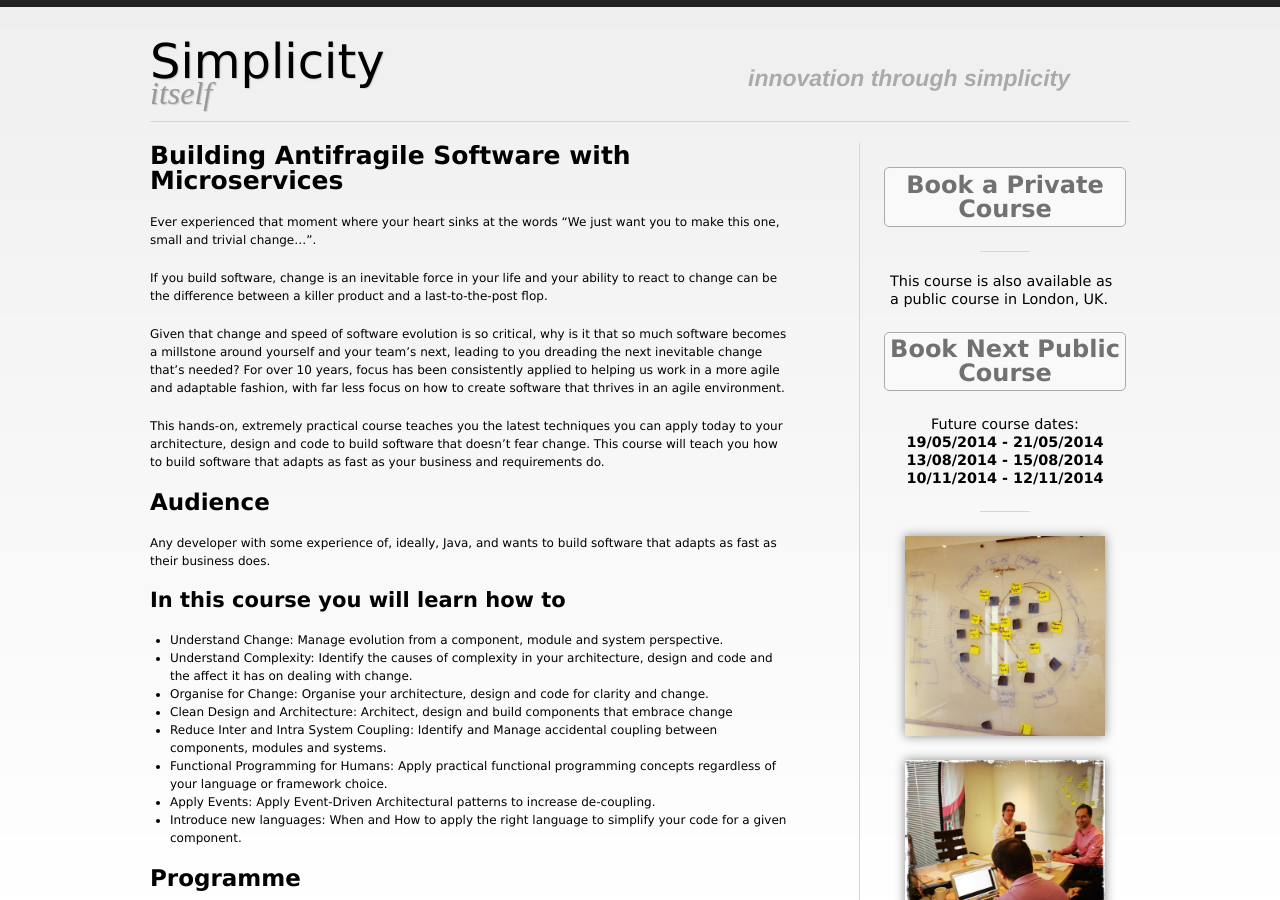
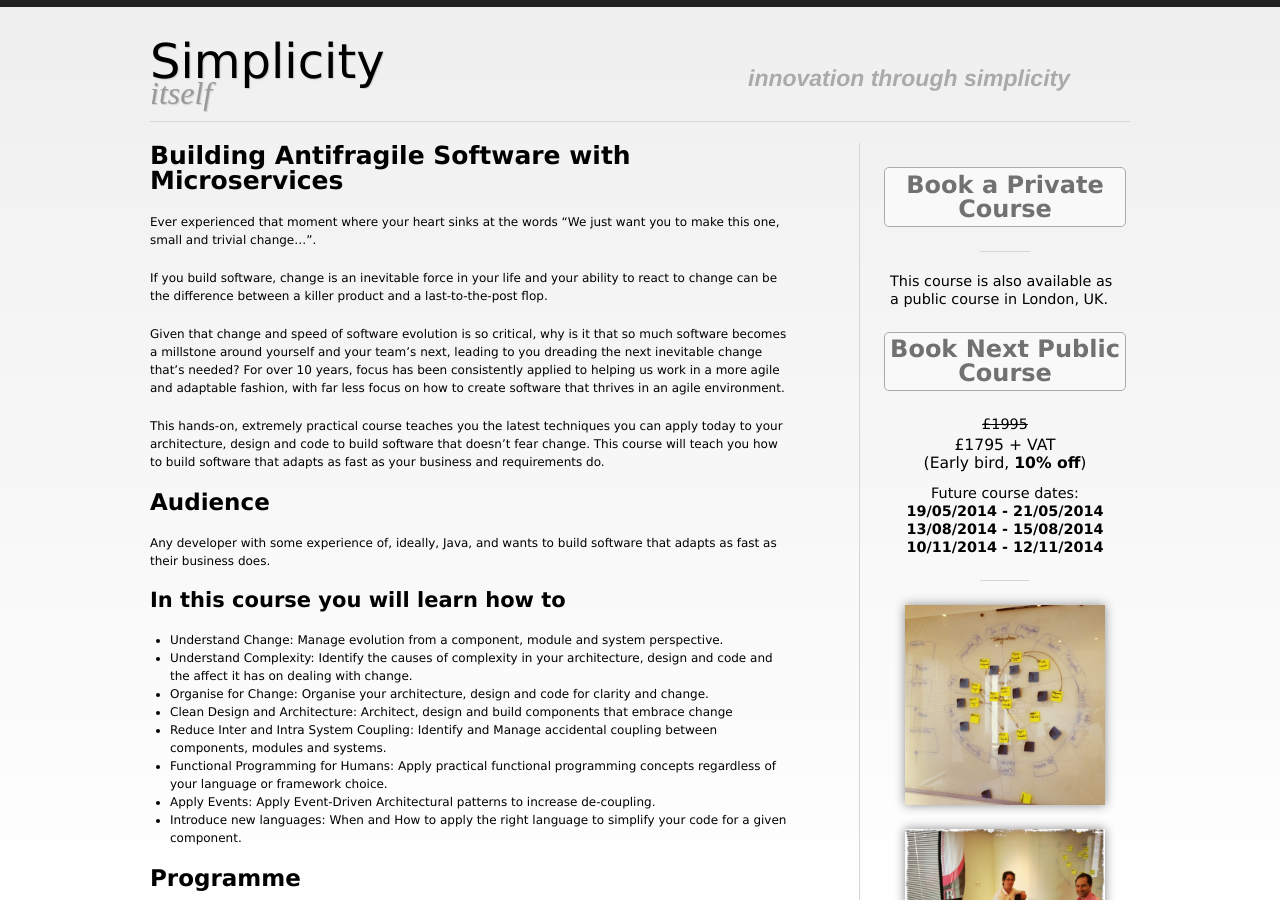
Before and after one commit to simplicitysite/simplicitysite.github.io, a Jekyll site: the page built from training/course/building_adaptable_software.md, in a window 1280 px wide and 900 px high. Built offline with Jekyll 4.4.1, drawn with Linux system fonts in a browser that asks for light colours; nearby versions of some CDN libraries; Markdown is read by kramdown in place of the engine named in the settings.

Commit message:
Added pricing to fragile page

```diff
--- a/_layouts/course.html
+++ b/_layouts/course.html
@@ -18,6 +18,10 @@
 		<p>This course is also available as a public course in {{ page.external[0] }}.</p>
 
 		<a class="book" href="/contact/public_booking" style="clear:both;">Book Next Public Course</a>
+
+		{% if page.external[2] %}
+		{{ page.external[2] }}
+		{% endif %}
 		<p style="text-align:center;">Future course dates:
 
 		{% for date in page.external[1] %}
--- a/contact/public_booking.html
+++ b/contact/public_booking.html
@@ -8,7 +8,9 @@ permalink: public_booking/
 
 <h2>Book a Public Course</h2>
     <form action="http://doopnet.com/contact_form/contact.php" method="post" name="contact_form" id="contact_form" >
-       <p> Public courses are offered through a variety of providers. You can contact us for more information and to book a place on these courses.</p>
+		<p>On our public course runs, you can as many or few places as you choose and join a group of other like minded professionals in a dedicated training facility in London.</p>
+
+		<p>Contact us on the form below and we will get in touch to give you more information and take your booking</p>
         <div class="hr dotted clearfix">&nbsp;</div>
         <div id="note" class="events_item"></div>
         <ul id="fields">
--- a/training/course/building_adaptable_software.md
+++ b/training/course/building_adaptable_software.md
@@ -10,7 +10,7 @@ external:
    - 19/05/2014 - 21/05/2014
    - 13/08/2014 - 15/08/2014
    - 10/11/2014 - 12/11/2014
- - test
+ - "<div style=\"text-align:center; margin-bottom: 1em;\"><p style=\"text-decoration: line-through;\">£1995</p>  <p style=\"font-size:1.3em;\">£1795 + VAT<br/>(Early bird, <strong>10% off</strong>)</p></div>"
 
 
 sidebar: |
```
